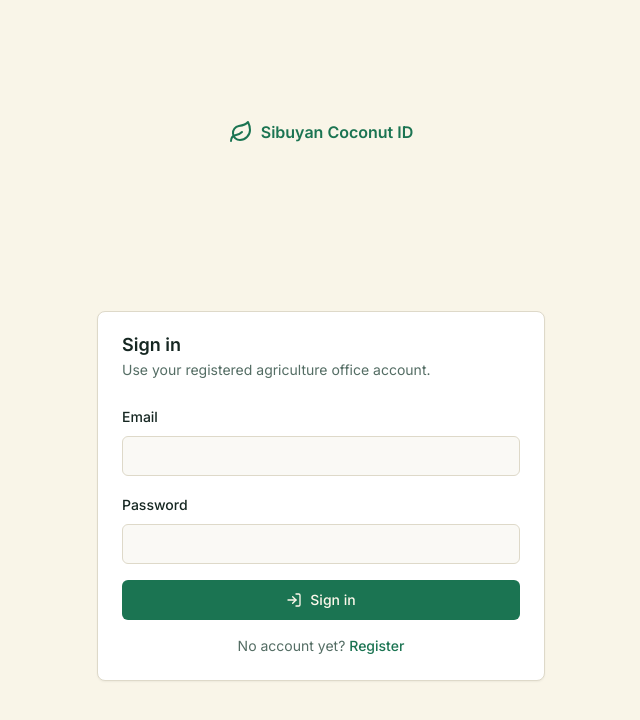
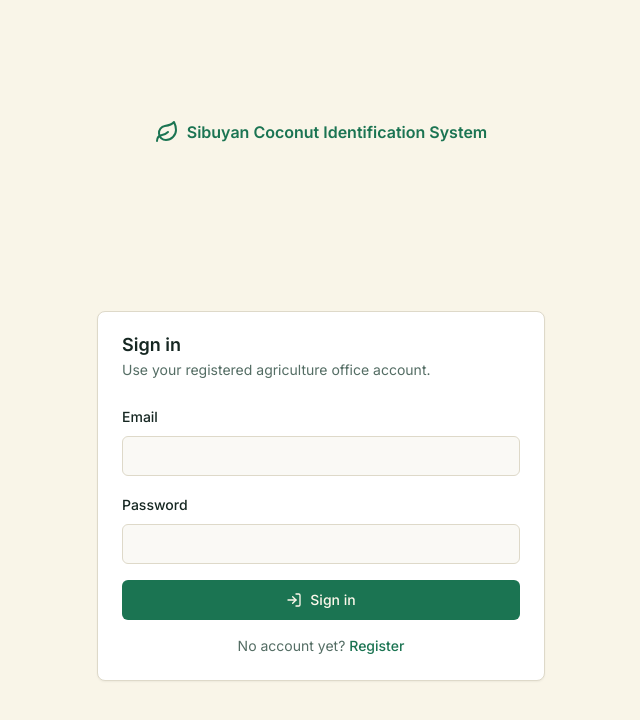
Before and after one commit to artist-del/sibuyan-coconut-identification, a Next.js app: page /auth/login in a window 1280 px wide. Shown: the top 720 px of the page, without its empty margins (319-959 px from the left). Built offline with nearby package versions, Linux system fonts and the light colour scheme; no server answers.

Commit message:
chore: update title

```diff
--- a/app/auth/login/page.tsx
+++ b/app/auth/login/page.tsx
@@ -8,7 +8,7 @@ export default function LoginPage() {
     <main className="grid min-h-screen place-items-center bg-secondary/30 px-4 py-12">
       <div className="mb-6 flex items-center gap-2 text-primary">
         <Leaf className="h-6 w-6" />
-        <Link href="/" className="font-semibold">Sibuyan Coconut ID</Link>
+        <Link href="/" className="font-semibold">Sibuyan Coconut Identification System</Link>
       </div>
       <LoginForm />
     </main>
```
Also changed, not shown: 1 other file (tests, documents, lock files or other folders).
